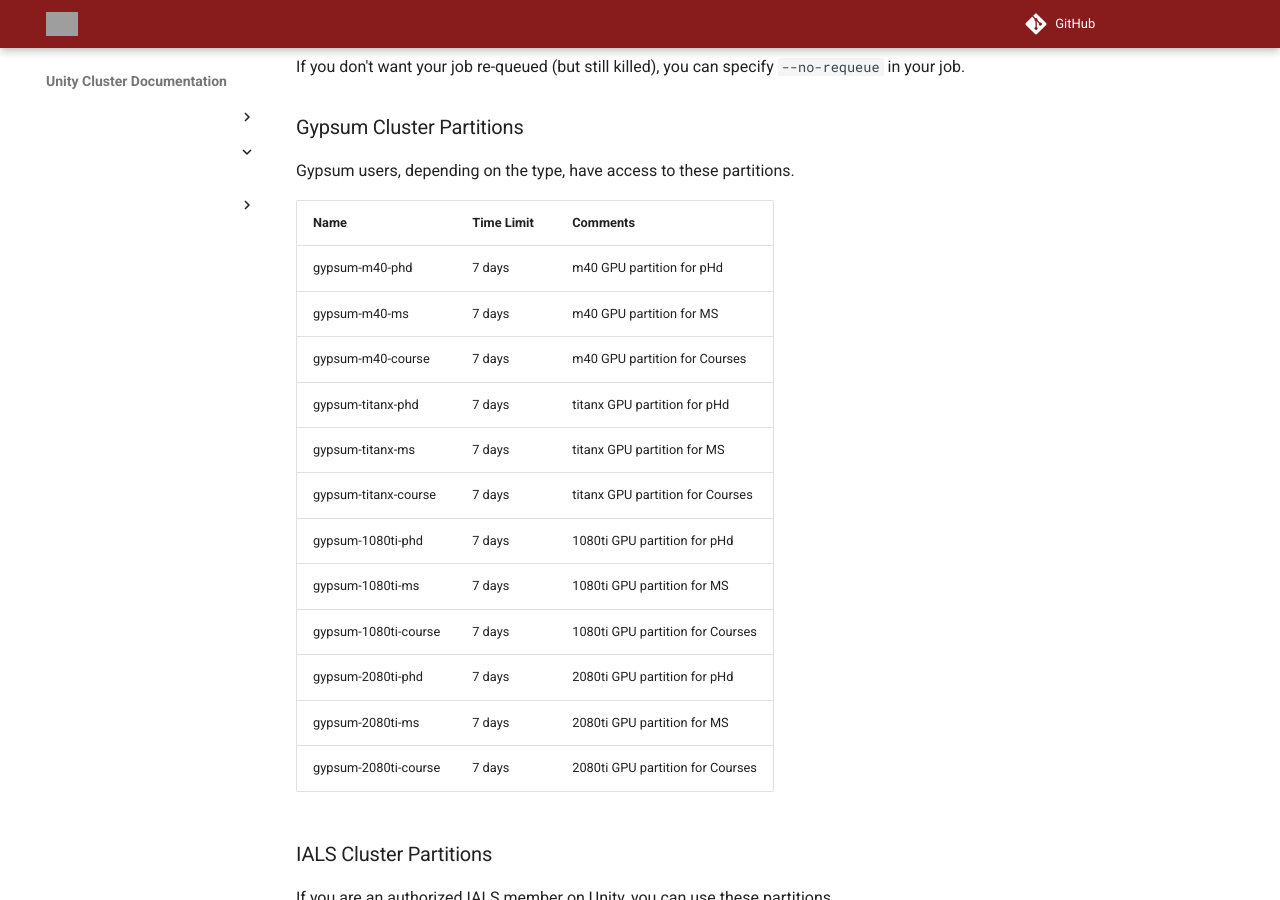
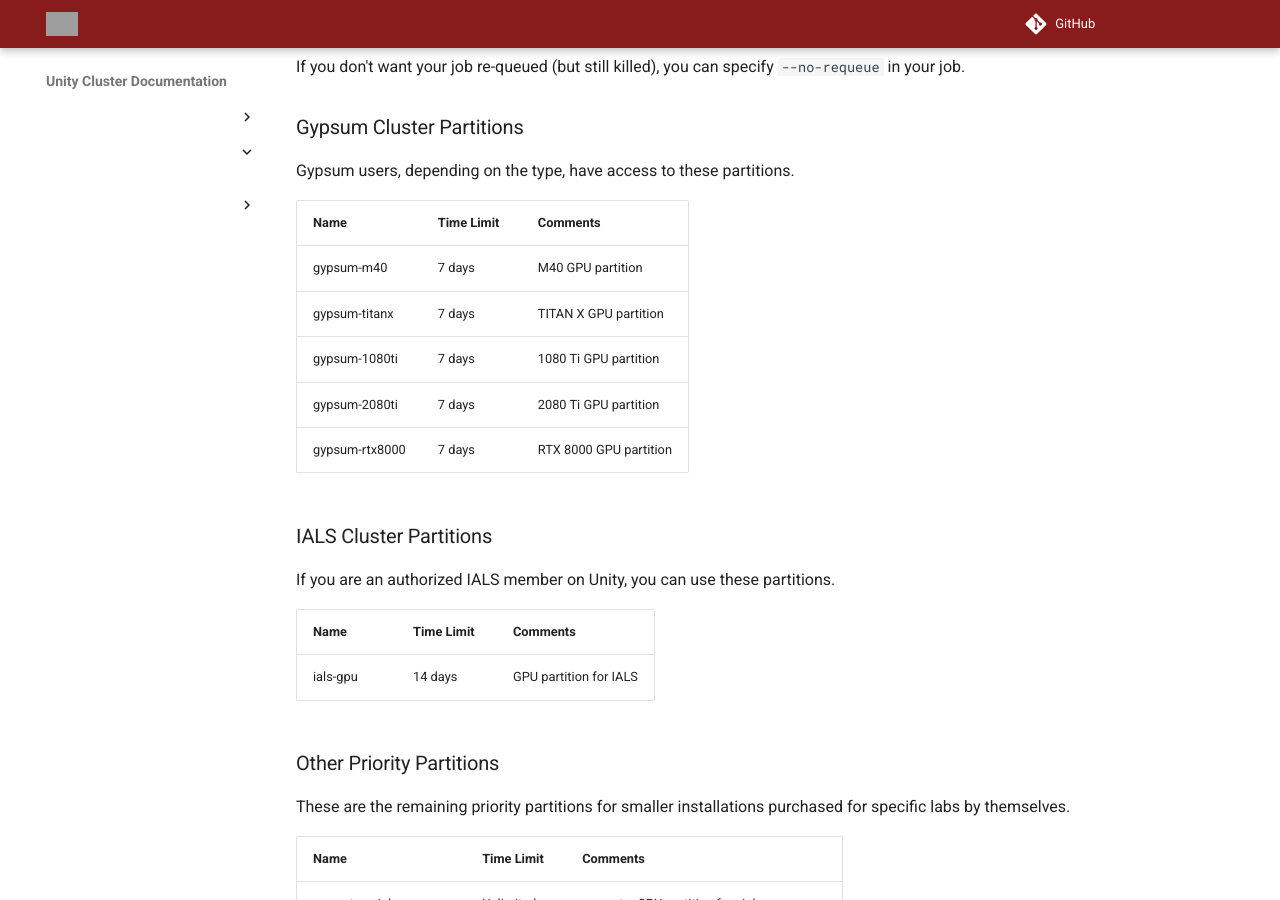
Before and after one commit to UMass-RC/unity-docs, an MkDocs documentation site: the page built from docs/technical/partitionlist.md, in a window 1280 px wide and 900 px high, scrolled down 714 px. Built offline with MkDocs 1.6.1 and Material for MkDocs 9.7.7, drawn with Linux system fonts in a browser that asks for light colours; comment, search, counter and statistics services are not loaded; grey boxes are pictures that could not be loaded.

Commit message:
edge case in sheets-to-md, Dan's gypsum nodes tables changes

```diff
--- a/sheets-to-md/output/gypsum-parts.md
+++ b/sheets-to-md/output/gypsum-parts.md
@@ -1,14 +1,7 @@
-| Name                 | Time Limit   | Comments                         |
-|:---------------------|:-------------|:---------------------------------|
-| gypsum-m40-phd       | 7 days       | m40 GPU partition for pHd        |
-| gypsum-m40-ms        | 7 days       | m40 GPU partition for MS         |
-| gypsum-m40-course    | 7 days       | m40 GPU partition for Courses    |
-| gypsum-titanx-phd    | 7 days       | titanx GPU partition for pHd     |
-| gypsum-titanx-ms     | 7 days       | titanx GPU partition for MS      |
-| gypsum-titanx-course | 7 days       | titanx GPU partition for Courses |
-| gypsum-1080ti-phd    | 7 days       | 1080ti GPU partition for pHd     |
-| gypsum-1080ti-ms     | 7 days       | 1080ti GPU partition for MS      |
-| gypsum-1080ti-course | 7 days       | 1080ti GPU partition for Courses |
-| gypsum-2080ti-phd    | 7 days       | 2080ti GPU partition for pHd     |
-| gypsum-2080ti-ms     | 7 days       | 2080ti GPU partition for MS      |
-| gypsum-2080ti-course | 7 days       | 2080ti GPU partition for Courses |
+| Name           | Time Limit   | Comments               |
+|:---------------|:-------------|:-----------------------|
+| gypsum-m40     | 7 days       | M40 GPU partition      |
+| gypsum-titanx  | 7 days       | TITAN X GPU partition  |
+| gypsum-1080ti  | 7 days       | 1080 Ti GPU partition  |
+| gypsum-2080ti  | 7 days       | 2080 Ti GPU partition  |
+| gypsum-rtx8000 | 7 days       | RTX 8000 GPU partition |
```
Also changed, not shown: sheets-to-md/output/gpu-nodes.md (+13 -13 lines), 1 other file.
